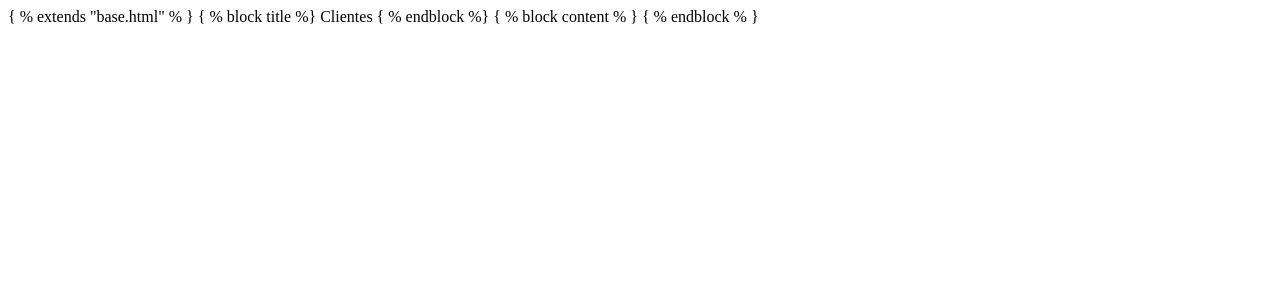
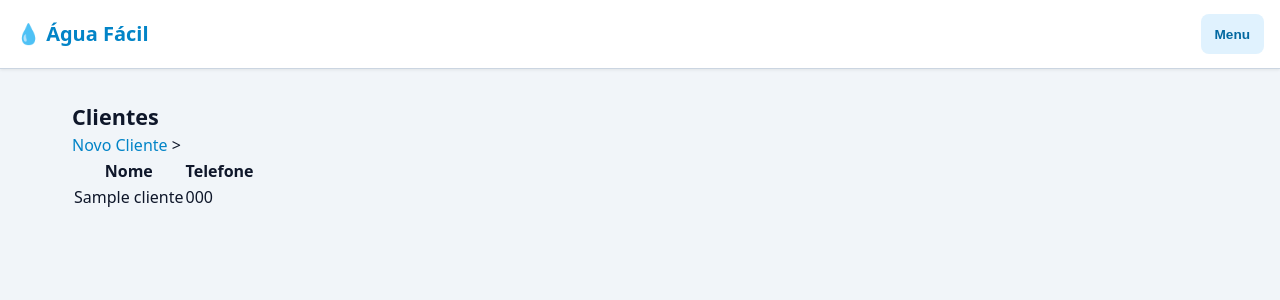
Before and after one commit to Ferreirabento/agua-facil, a Python web app: template templates/clientes.html in a window 1280 px wide. Shown: the top 300 px of the page. Run offline with Jinja, Linux system fonts and the light colour scheme; the template is opened without the code that fills it: most values are stand-ins (such as "Sample title", 1, 10 or a date in 2020).

Commit message:
configurando as rotas de cliente e cliente_novo

```diff
--- a/app.py
+++ b/app.py
@@ -70,5 +70,10 @@ def excluir_produto(id):
 def clientes():
     return render_template('clientes.html')
 
+@app.route('/clientes/novo')
+def novo_cliente():
+    return render_template('novo_cliente.html')
+
+
 if __name__ == "__main__":
     app.run(debug=True)
--- a/templates/clientes.html
+++ b/templates/clientes.html
@@ -6,14 +6,28 @@
     <title>Clientes</title>
 </head>
 <body>
-    { % extends "base.html" % }
+    {% extends "base.html" %}
+    {% block title %} Clientes {% endblock %}
+    {% block content %}
 
-    { % block title %}
-    Clientes
-    { % endblock %}
+    <h1>Clientes</h1>
 
-    { % block content % }
+    <a href="{{ url_for('novo_cliente') }}"> Novo Cliente</a>
 
-    { % endblock % }
+    <table>
+        <thead>
+            <th>Nome</th>
+            <th>Telefone</th>
+        </thead>
+        <Tbody>
+            {% for clinte in clintes %}
+            <tr>>
+                <td>{{cliente["nome"]}}</td>
+                <td>{{cliente["telefone"]}}</td>
+            </tr>
+            {% endfor %}
+        </Tbody>
+    </table>
+    {% endblock %}
 </body>
 </html>
```
Also changed, not shown: templates/novo_cliente.html (added, +15 -0 lines).
